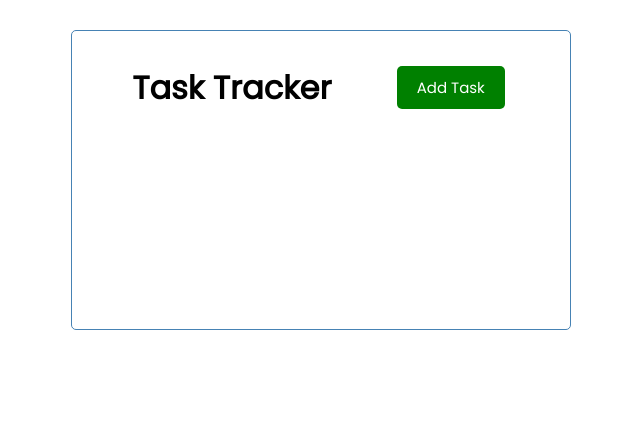
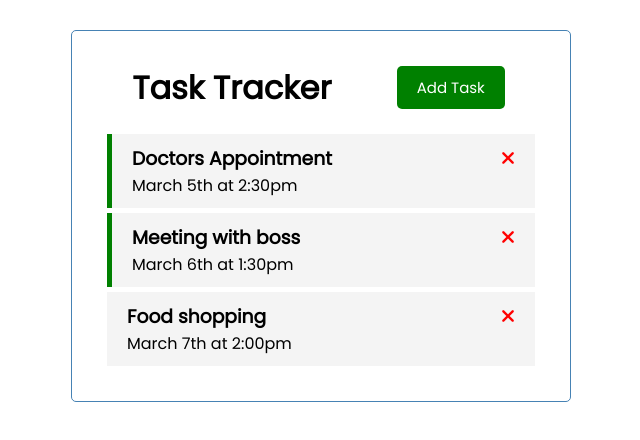
Before and after one commit to dan-nitu/vue-crash-2021, a Vue app: page / in a window 1280 px wide. Shown: the top 440 px of the page, without its empty margins (319-959 px from the left). Built offline with nearby package versions, Linux system fonts and the light colour scheme.

Commit message:
tasks and tasks components with dummt data + font awesome cdn

```diff
--- a/public/index.html
+++ b/public/index.html
@@ -1,15 +1,23 @@
 <!DOCTYPE html>
 <html lang="">
   <head>
-    <meta charset="utf-8">
-    <meta http-equiv="X-UA-Compatible" content="IE=edge">
-    <meta name="viewport" content="width=device-width,initial-scale=1.0">
-    <link rel="icon" href="<%= BASE_URL %>favicon.ico">
+    <meta charset="utf-8" />
+    <meta http-equiv="X-UA-Compatible" content="IE=edge" />
+    <meta name="viewport" content="width=device-width,initial-scale=1.0" />
+    <link
+      rel="stylesheet"
+      href="https://cdnjs.cloudflare.com/ajax/libs/font-awesome/6.5.1/css/all.min.css"
+    />
+    <link rel="icon" href="<%= BASE_URL %>favicon.ico" />
     <title><%= htmlWebpackPlugin.options.title %></title>
   </head>
   <body>
     <noscript>
-      <strong>We're sorry but <%= htmlWebpackPlugin.options.title %> doesn't work properly without JavaScript enabled. Please enable it to continue.</strong>
+      <strong
+        >We're sorry but <%= htmlWebpackPlugin.options.title %> doesn't work
+        properly without JavaScript enabled. Please enable it to
+        continue.</strong
+      >
     </noscript>
     <div id="app"></div>
     <!-- built files will be auto injected -->
--- a/src/App.vue
+++ b/src/App.vue
@@ -1,15 +1,47 @@
 <template>
   <div class="container">
     <Header title="Task Tracker" />
+    <Tasks :tasks="tasks" />
   </div>
 </template>
 
 <script>
 import Header from './components/Header.vue';
+import Tasks from './components/Tasks.vue';
 
 export default {
   name: 'App',
-  components: { Header },
+  components: {
+    Header,
+    Tasks,
+  },
+  data() {
+    return {
+      tasks: [],
+    };
+  },
+  created() {
+    this.tasks = [
+      {
+        id: '1',
+        text: 'Doctors Appointment',
+        day: 'March 5th at 2:30pm',
+        reminder: true,
+      },
+      {
+        id: '2',
+        text: 'Meeting with boss',
+        day: 'March 6th at 1:30pm',
+        reminder: true,
+      },
+      {
+        id: '3',
+        text: 'Food shopping',
+        day: 'March 7th at 2:00pm',
+        reminder: false,
+      },
+    ];
+  },
 };
 </script>
 
--- /dev/null
+++ b/src/components/Task.vue
@@ -0,0 +1,35 @@
+<template>
+  <div :class="[task.reminder ? 'reminder' : '', 'task']">
+    <h3>{{ task.text }} <i class="fas fa-times"></i></h3>
+    <p>{{ task.day }}</p>
+  </div>
+</template>
+
+<script>
+export default {
+  name: 'Task',
+  props: {
+    task: Object,
+  },
+};
+</script>
+
+<style scoped>
+.fas {
+  color: red;
+}
+.task {
+  background: #f4f4f4;
+  margin: 5px;
+  padding: 10px 20px;
+  cursor: pointer;
+}
+.task.reminder {
+  border-left: 5px solid green;
+}
+.task h3 {
+  display: flex;
+  align-items: center;
+  justify-content: space-between;
+}
+</style>
--- /dev/null
+++ b/src/components/Tasks.vue
@@ -0,0 +1,19 @@
+<template>
+  <div :key="task.id" v-for="task in tasks">
+    <Task :task="task" />
+  </div>
+</template>
+
+<script>
+import Task from './Task.vue';
+
+export default {
+  name: 'Tasks',
+  props: {
+    tasks: Array,
+  },
+  components: {
+    Task,
+  },
+};
+</script>
```
